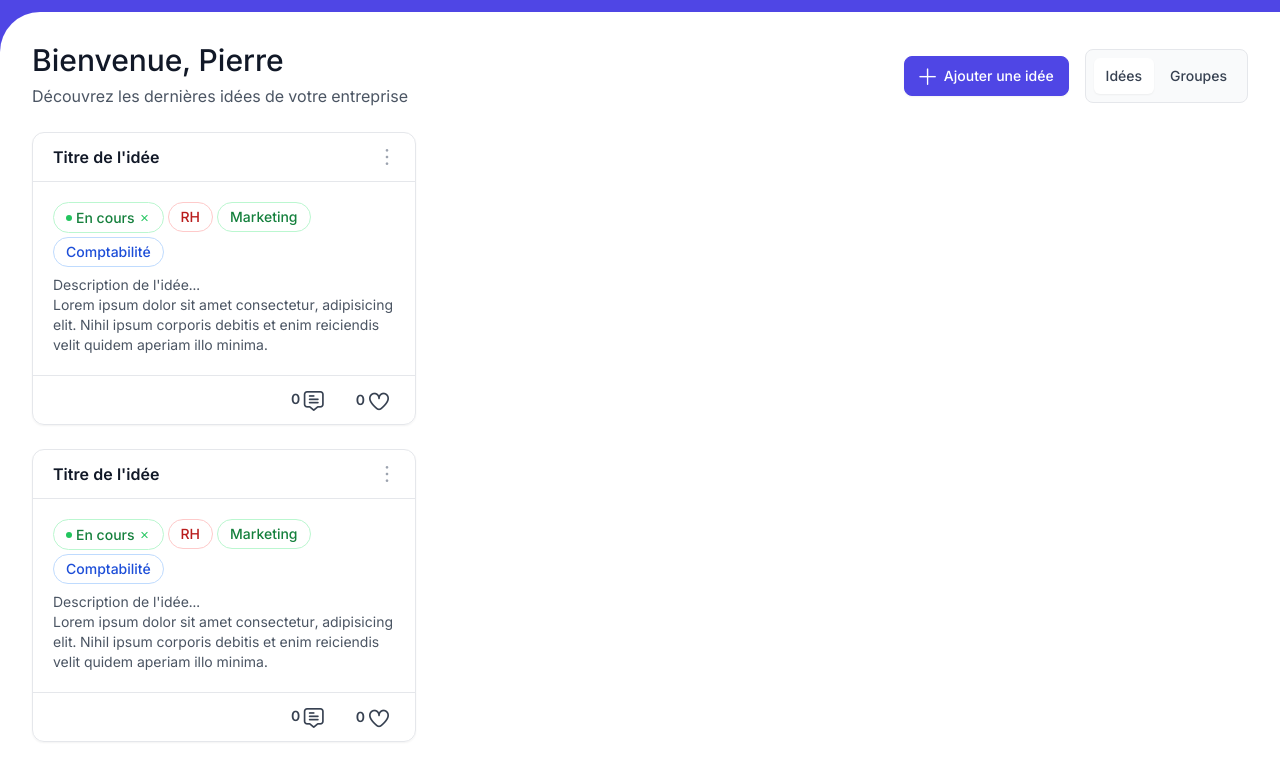
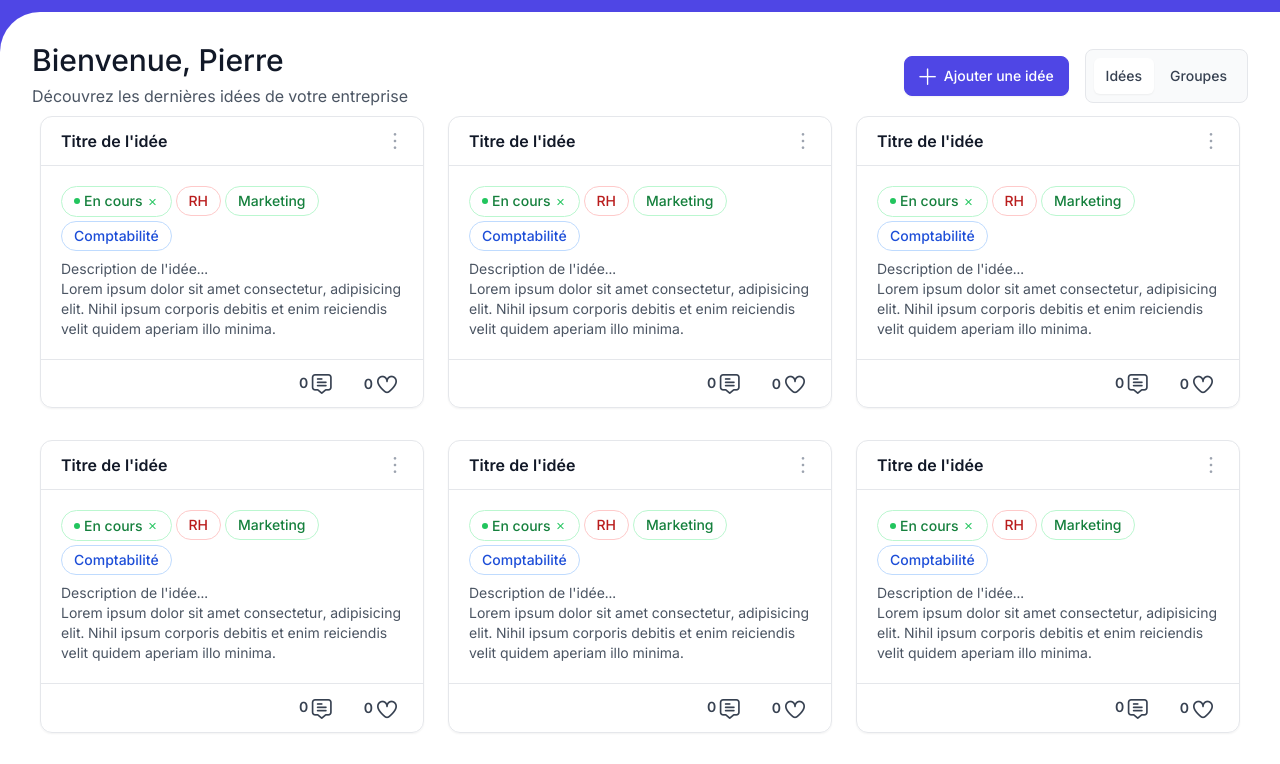
Before and after one commit to WildCodeSchool/2023-03-JS-TLSE-P3-Salesforce, a React (Vite) app in the folder frontend/: page / in a window 1280 px wide. Shown: the top 764 px of the page. Built offline with nearby package versions, Linux system fonts and the light colour scheme.

Commit message:
add css file for homepage

```diff
--- a/frontend/src/App.jsx
+++ b/frontend/src/App.jsx
@@ -1,4 +1,4 @@
-import Home from "./pages/Home";
+import Home from "./pages/Home/Home";
 
 import "./styles/reset.css";
 import "./styles/index.scss";
--- a/frontend/src/pages/Home.jsx
+++ b/frontend/src/pages/Home/Home.jsx
@@ -1,7 +1,8 @@
-import PageHeader from "../components/PageHeader/PageHeader";
-import IdeaCard from "../components/IdeaCard/IdeaCard";
-import "../components/IdeaCard/IdeaCard.scss";
-import HorizontalTabs from "../components/HorizontalTabs/HorizontalTabs";
+import "../../components/IdeaCard/IdeaCard.scss";
+import "./Home.scss";
+import PageHeader from "../../components/PageHeader/PageHeader";
+import IdeaCard from "../../components/IdeaCard/IdeaCard";
+import HorizontalTabs from "../../components/HorizontalTabs/HorizontalTabs";
 
 export default function Home() {
   const firstname = "Pierre";
@@ -21,9 +22,19 @@ export default function Home() {
           <li>Groupes</li>
         </HorizontalTabs>
       </PageHeader>
-      <IdeaCard />
-      <IdeaCard />
-      <IdeaCard />
+      <div className="idea-cards-list">
+        <IdeaCard />
+        <IdeaCard />
+        <IdeaCard />
+        <IdeaCard />
+        <IdeaCard />
+        <IdeaCard />
+        <IdeaCard />
+        <IdeaCard />
+        <IdeaCard />
+        <IdeaCard />
+        <IdeaCard />
+      </div>
     </main>
   );
 }
--- /dev/null
+++ b/frontend/src/pages/Home/Home.scss
@@ -0,0 +1,8 @@
+.idea-cards-list {
+  display: flex;
+  flex-wrap: wrap;
+  align-items: flex-start;
+  align-content: flex-start;
+  gap: 24px;
+  justify-content: center;
+}
```
